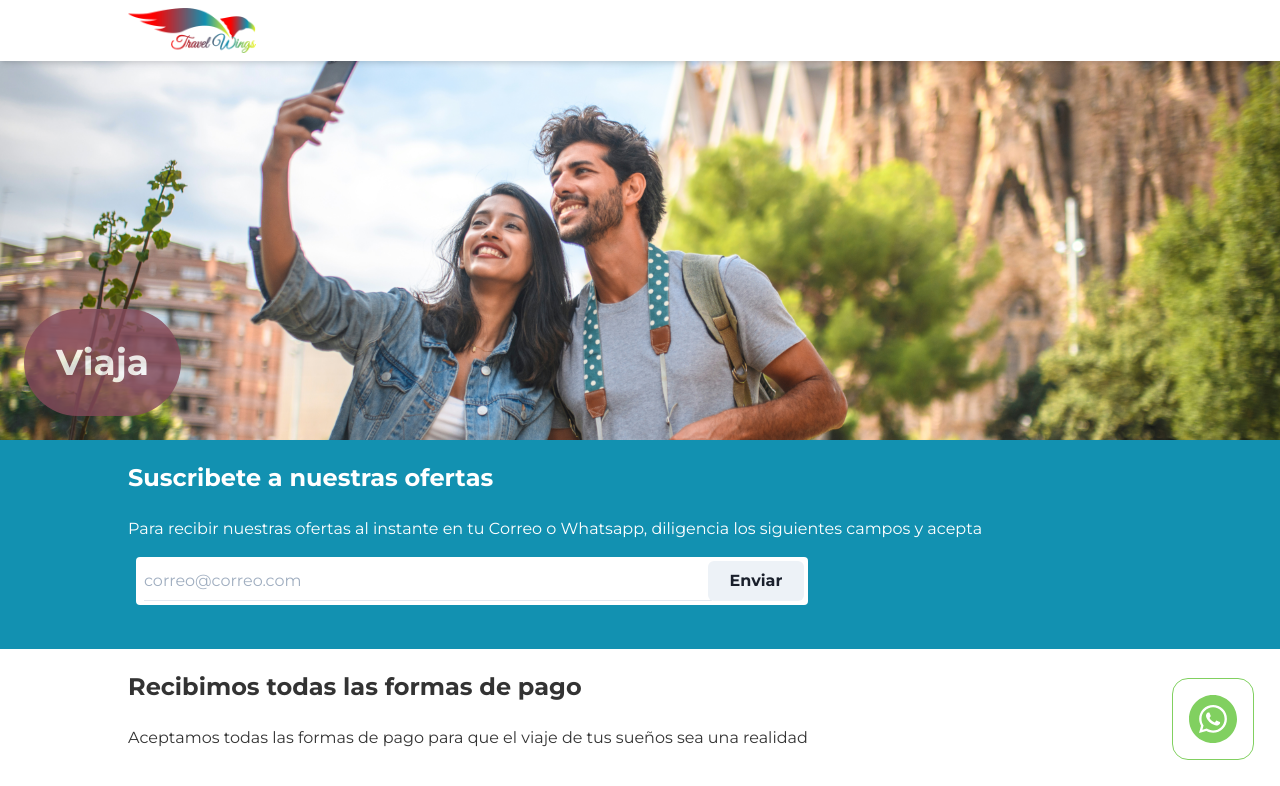
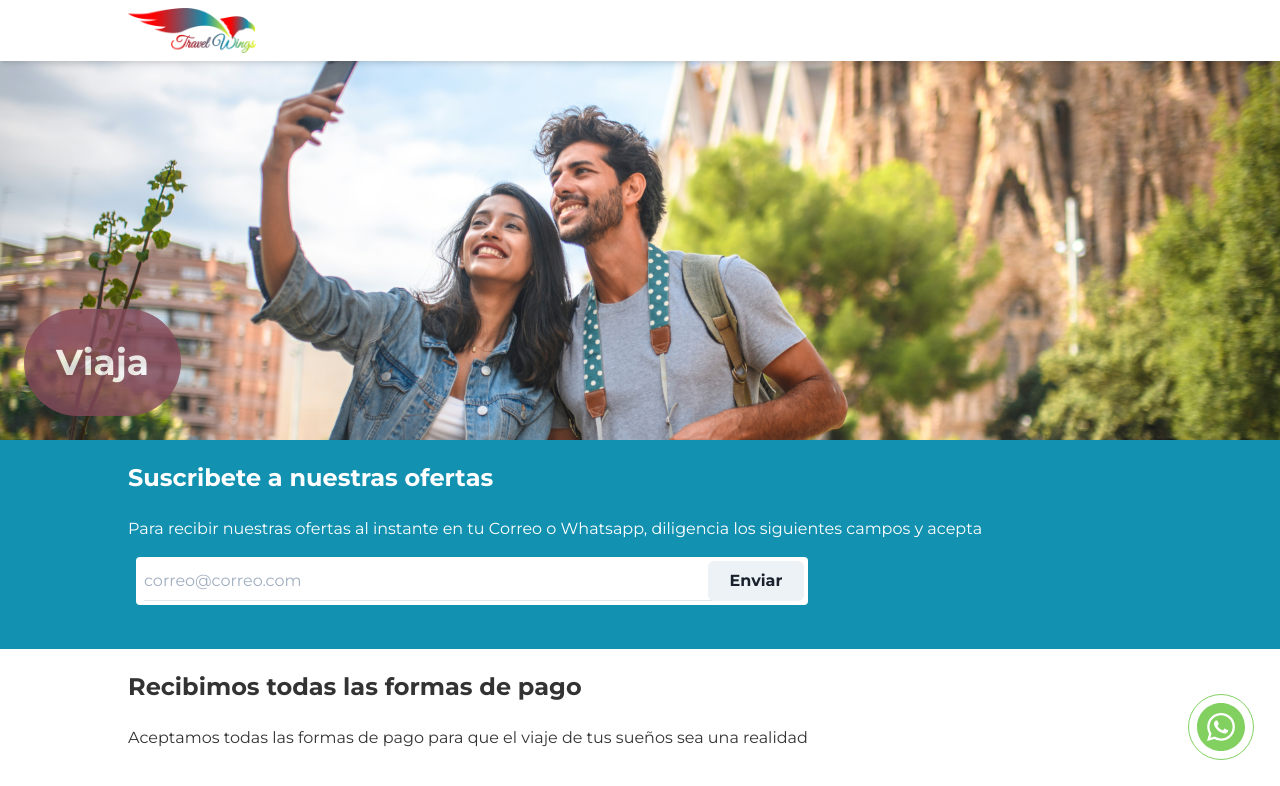
Before and after one commit to rafag0729/travelwings, a React (Create React App) app: page / in a window 1280 px wide. Shown: the top 786 px of the page. Built offline with nearby package versions, Linux system fonts and the light colour scheme; no server answers.

Commit message:
Whatsapp icon functionality and effect enhanced

```diff
--- a/src/assets/icons/WhatsappIcon.tsx
+++ b/src/assets/icons/WhatsappIcon.tsx
@@ -1,31 +1,34 @@
-import { Box, Icon, Text } from "@chakra-ui/react"
-import { useState } from "react"
+import { Box, Icon, Tooltip } from "@chakra-ui/react"
 
 interface Props {
   onClick: () => void
 }
 
 export const WhatsappIcon = ({onClick}: Props) => {
-    const [showText, setShowText] = useState(false)
     return (
-      <Box
+      <Tooltip
         position="fixed"
         bottom="5%"
         right="2%"
+        label="Chatea con nosotros">
+        <Box
           backgroundColor="White"
           display="flex"
+          position="fixed"
+          bottom="5%"
+          right="2%"
           flexDirection="row"
           alignItems="center"
-        p="4"
+          p="2"
           border="1px"
           borderColor="brand.green"
           cursor="pointer"
-        borderRadius="2xl"
+          borderRadius="100%"
+          transition="transform .1s ease-out"
+          _hover={{transform: 'scale(1.1) translateY(-10px)'}}
+          _active={{transform: 'scale(1.1) translateY(-10px)'}}
           onClick={onClick}
-        onMouseEnter={() => setShowText(true)}
-        onMouseLeave={() => setShowText(false)}
         >
-        {showText && <Text mr="4">Chatea con nosotros por Whatsapp</Text>}
           <Icon
             width="12"
             height="12"
@@ -35,5 +38,6 @@ export const WhatsappIcon = ({onClick}: Props) => {
               <path d="M12.031 6.172c-3.181 0-5.767 2.586-5.768 5.766-.001 1.298.38 2.27 1.019 3.287l-.582 2.128 2.182-.573c.978.58 1.911.928 3.145.929 3.178 0 5.767-2.587 5.768-5.766.001-3.187-2.575-5.77-5.764-5.771zm3.392 8.244c-.144.405-.837.774-1.17.824-.299.045-.677.063-1.092-.069-.252-.08-.575-.187-.988-.365-1.739-.751-2.874-2.502-2.961-2.617-.087-.116-.708-.94-.708-1.793s.448-1.273.607-1.446c.159-.173.346-.217.462-.217l.332.006c.106.005.249-.04.39.298.144.347.491 1.2.534 1.287.043.087.072.188.014.304-.058.116-.087.188-.173.289l-.26.304c-.087.086-.177.18-.076.354.101.174.449.741.964 1.201.662.591 1.221.774 1.394.86s.274.072.376-.043c.101-.116.433-.506.549-.68.116-.173.231-.145.39-.087s1.011.477 1.184.564.289.13.332.202c.045.072.045.419-.1.824zm-3.423-14.416c-6.627 0-12 5.373-12 12s5.373 12 12 12 12-5.373 12-12-5.373-12-12-12zm.029 18.88c-1.161 0-2.305-.292-3.318-.844l-3.677.964.984-3.595c-.607-1.052-.927-2.246-.926-3.468.001-3.825 3.113-6.937 6.937-6.937 1.856.001 3.598.723 4.907 2.034 1.31 1.311 2.031 3.054 2.03 4.908-.001 3.825-3.113 6.938-6.937 6.938z" />
           </Icon>
         </Box>
+      </Tooltip>
     )
 }
```
Lines whose indentation alone changed are shown as unchanged.
